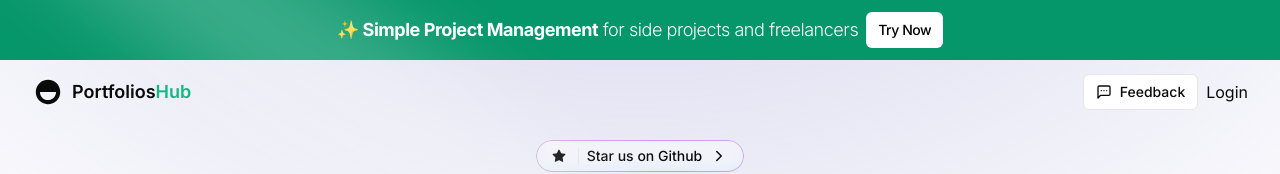
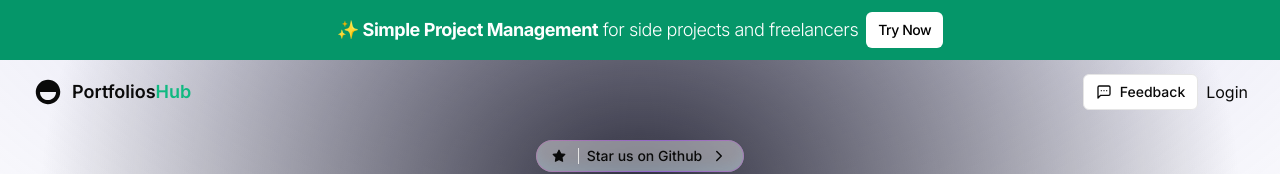
Before and after one commit to hqasmei/portfolioshub, a Next.js app: page / in a window 1280 px wide. Shown: the top 174 px of the page. Built offline with nearby package versions, Linux system fonts and the light colour scheme; no server answers.

Commit message:
Added more pages and updated hero

```diff
--- a/convex/_generated/api.d.ts
+++ b/convex/_generated/api.d.ts
@@ -19,6 +19,7 @@ import type * as favorites from "../favorites.js";
 import type * as http from "../http.js";
 import type * as portfolios from "../portfolios.js";
 import type * as submissions from "../submissions.js";
+import type * as templates from "../templates.js";
 import type * as uploads from "../uploads.js";
 import type * as users from "../users.js";
 import type * as util from "../util.js";
@@ -37,6 +38,7 @@ declare const fullApi: ApiFromModules<{
   http: typeof http;
   portfolios: typeof portfolios;
   submissions: typeof submissions;
+  templates: typeof templates;
   uploads: typeof uploads;
   users: typeof users;
   util: typeof util;
--- a/src/app/(unauthenticated)/(landing)/page.tsx
+++ b/src/app/(unauthenticated)/(landing)/page.tsx
@@ -3,7 +3,6 @@ import React from 'react';
 import GithubStars from '@/components/github-stars';
 import MaxWidthWrapper from '@/components/max-width-wrapper';
 import { SendEventOnLoad } from '@/components/send-event-on-load';
-import { Spotlight } from '@/components/spotlight';
 
 import Content from './_components/content';
 import Hero from './_components/hero';
@@ -24,10 +23,9 @@ export default function Home() {
         <>
           <div className="flex flex-col items-center justify-center text-center pt-6 sm:pt-0">
             <div className="w-full flex flex-col gap-6 mb-8">
-              <Spotlight
-                className="-top-40 left-0 md:left-[300px] md:-top-20"
-                fill="white"
-              />
+              <div className="absolute inset-0 -z-10 h-full w-full bg-[size:6rem_4rem]">
+                <div className="absolute bottom-0 left-0 right-0 top-0 bg-[radial-gradient(ellipse_600px_500px_at_50%_200px,#2b2b3b,transparent)]"></div>
+              </div>
               <GithubStars />
               <Hero />
               <Content />
--- /dev/null
+++ b/src/app/(unauthenticated)/blog/page.tsx
@@ -0,0 +1,14 @@
+'use client';
+
+import React from 'react';
+
+import MaxWidthWrapper from '@/components/max-width-wrapper';
+
+export default function BlogPage() {
+  return (
+    <MaxWidthWrapper>
+      <span className="text-2xl md:text-4xl font-bold">Blog</span>
+      <div className="pb-6 pt-2 relative"></div>
+    </MaxWidthWrapper>
+  );
+}
--- a/src/app/(unauthenticated)/templates/page.tsx
+++ b/src/app/(unauthenticated)/templates/page.tsx
@@ -1,5 +1,67 @@
+'use client';
+
 import React from 'react';
 
+import Image from 'next/image';
+import Link from 'next/link';
+
+import MaxWidthWrapper from '@/components/max-width-wrapper';
+import { Badge } from '@/components/ui/badge';
+import { Card } from '@/components/ui/card';
+import { api } from '@/convex/_generated/api';
+import { Doc } from '@/convex/_generated/dataModel';
+import { getImageUrl } from '@/lib/get-image-url';
+import { useQuery } from 'convex/react';
+
+function TemplateCard({ template }: { template: Doc<'templates'> }) {
+  const imageUrl = getImageUrl(template.image);
+  return (
+    <Card className="w-full rounded-xl shadow-sm hover:shadow-xl relative border-t-0 group sm:dark:hover:border-muted-foreground duration-200 transition-all">
+      <div className="relative">
+        <Link href={template.link} target="_blank">
+          <div>
+            <div className="overflow-hidden rounded-xl border-t sm:dark:group-hover:border-muted-foreground duration-200 transition-all">
+              <Image
+                src={imageUrl}
+                alt={template.name}
+                width={400}
+                height={200}
+                priority
+                className="object-cover h-56 object-top w-full rounded-xl"
+              />
+            </div>
+          </div>
+          <div className="p-4 text-start">
+            <h3 className="text-xl font-bold">{template.name}</h3>
+
+            {template.tags && !template.tags.includes('') && (
+              <div className="flex gap-2 pt-2">
+                {template.tags.map((tag, idx) => (
+                  <Badge variant="secondary" key={idx}>
+                    {tag}
+                  </Badge>
+                ))}
+              </div>
+            )}
+          </div>
+        </Link>
+      </div>
+    </Card>
+  );
+}
+
 export default function TemplatesPage() {
-  return <div>TemplatesPage</div>;
+  const getAllTemplates = useQuery(api.templates.getAllTemplates);
+  return (
+    <MaxWidthWrapper>
+      <span className="text-2xl md:text-4xl font-bold">Templates</span>
+      <div className="pb-6 pt-6 relative">
+        <div className="grid grid-cols-1 md:grid-cols-2 lg:grid-cols-3 gap-4 lg:gap-6">
+          {getAllTemplates?.map((template) => (
+            <TemplateCard key={template._id} template={template} />
+          ))}
+        </div>
+      </div>
+    </MaxWidthWrapper>
+  );
 }
--- a/src/app/_components/header.tsx
+++ b/src/app/_components/header.tsx
@@ -38,9 +38,10 @@ export function Header() {
       >
         <nav className="w-full h-16 items-center flex sm:container mx-auto  px-4">
           <div className="w-full items-center flex flex-row justify-between">
-            <div className="flex flex-row items-center gap-6">
+            <div className="flex flex-row items-center gap-8">
               <MainNav />
-              {session.isLoggedIn && pathname !== '/' && (
+
+              {session.isLoggedIn && pathname !== '/' ? (
                 <div className="hidden md:flex flex-row gap-4 text-sm">
                   <Link
                     href="/dashboard"
@@ -75,7 +76,22 @@ export function Header() {
                     </Link>
                   )}
                 </div>
-              )}
+              ) : null
+              // <div className="flex gap-4 items-center">
+              //   <Link
+              //     href="/blog"
+              //     className="text-muted-foreground hover:text-foreground  hover:duration-200 text-sm"
+              //   >
+              //     Blog
+              //   </Link>
+              //   <Link
+              //     href="/templates"
+              //     className="text-muted-foreground hover:text-foreground  hover:duration-200 text-sm"
+              //   >
+              //     Templates
+              //   </Link>
+              // </div>
+              }
             </div>
             <div className="flex flex-row items-center gap-2">
               <Button
--- a/src/components/spotlight.tsx
+++ /dev/null
@@ -1,57 +0,0 @@
-import React from 'react';
-
-import { cn } from '@/lib/utils';
-
-type SpotlightProps = {
-  className?: string;
-  fill?: string;
-};
-
-export const Spotlight = ({ className, fill }: SpotlightProps) => {
-  return (
-    <svg
-      className={cn(
-        'animate-spotlight pointer-events-none absolute z-[1]  h-[169%] w-[138%] lg:w-[84%] opacity-0',
-        className,
-      )}
-      xmlns="http://www.w3.org/2000/svg"
-      viewBox="0 0 3787 2842"
-      fill="none"
-    >
-      <g filter="url(#filter)">
-        <ellipse
-          cx="1924.71"
-          cy="273.501"
-          rx="1924.71"
-          ry="273.501"
-          transform="matrix(-0.822377 -0.568943 -0.568943 0.822377 3631.88 2291.09)"
-          fill={fill || 'white'}
-          fillOpacity="0.21"
-        ></ellipse>
-      </g>
-      <defs>
-        <filter
-          id="filter"
-          x="0.860352"
-          y="0.838989"
-          width="3785.16"
-          height="2840.26"
-          filterUnits="userSpaceOnUse"
-          colorInterpolationFilters="sRGB"
-        >
-          <feFlood floodOpacity="0" result="BackgroundImageFix"></feFlood>
-          <feBlend
-            mode="normal"
-            in="SourceGraphic"
-            in2="BackgroundImageFix"
-            result="shape"
-          ></feBlend>
-          <feGaussianBlur
-            stdDeviation="151"
-            result="effect1_foregroundBlur_1065_8"
-          ></feGaussianBlur>
-        </filter>
-      </defs>
-    </svg>
-  );
-};
--- a/tailwind.config.ts
+++ b/tailwind.config.ts
@@ -60,16 +60,6 @@ module.exports = {
           from: { height: 'var(--radix-accordion-content-height)' },
           to: { height: 0 },
         },
-        spotlight: {
-          '0%': {
-            opacity: 0,
-            transform: 'translate(-72%, -62%) scale(0.5)',
-          },
-          '100%': {
-            opacity: 1,
-            transform: 'translate(-50%,-40%) scale(1)',
-          },
-        },
         gradient: {
           to: {
             backgroundPosition: 'var(--bg-size) 0',
@@ -79,7 +69,6 @@ module.exports = {
       animation: {
         'accordion-down': 'accordion-down 0.2s ease-out',
         'accordion-up': 'accordion-up 0.2s ease-out',
-        spotlight: 'spotlight 2s ease .75s 1 forwards',
         gradient: 'gradient 8s linear infinite',
       },
     },
```
Also changed, not shown: convex/schema.ts (+12 -0 lines), convex/templates.ts (added, +34 -0 lines).
